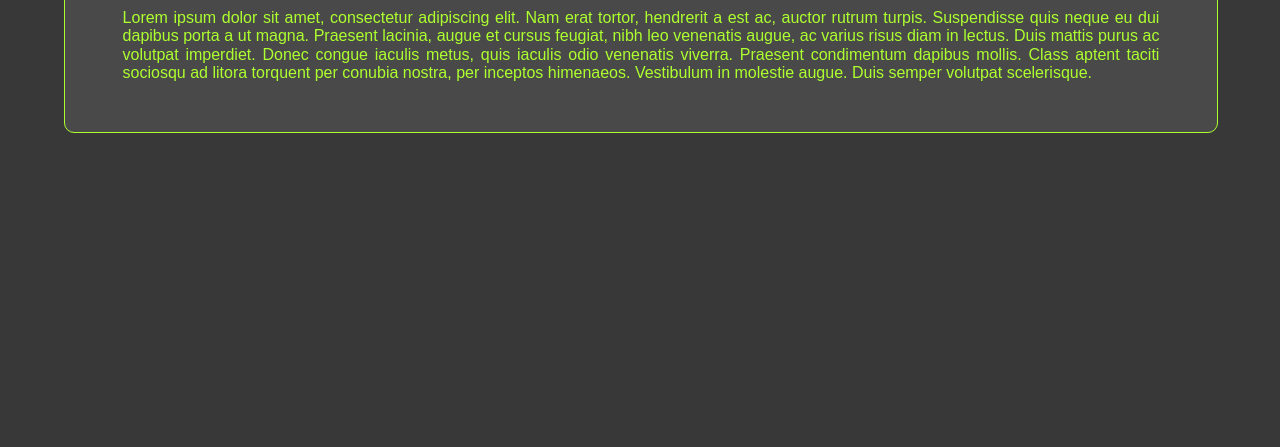
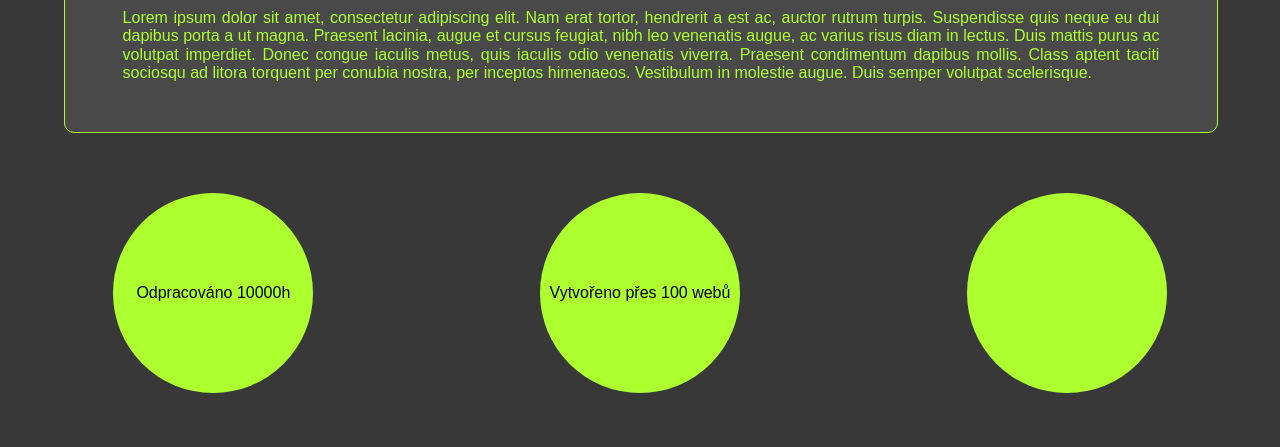
Before and after one commit to Martin-Prusa/ukolWeb, a plain HTML site: page index.html in a window 1280 px wide. Shown: the part 299-746 px from the top of the page. Drawn offline with Linux system fonts and the light colour scheme.

Commit message:
pocitadlo2

```diff
--- a/index.html
+++ b/index.html
@@ -39,10 +39,10 @@
 </div>
 <div class="hodiny-container">
     <div class="hodiny">
-
+        <p>Odpracováno 10000h</p>
     </div>
     <div class="hodiny">
-
+        <p>Vytvořeno přes 100 webů</p>
     </div>
     <div class="hodiny">
 
--- a/styles.css
+++ b/styles.css
@@ -221,10 +221,15 @@ footer a {
 .hodiny-container {
     display: flex;
     justify-content: space-around;
+    margin-top: 60px;
 }
 
 .hodiny {
+    display: flex;
+    align-items: center;
+    justify-content: center;
     background-color: greenyellow;
-    width: 25%;
-    height: 100%;
+    width: 200px;
+    height: 200px;
+    border-radius: 100%;
 }
```
